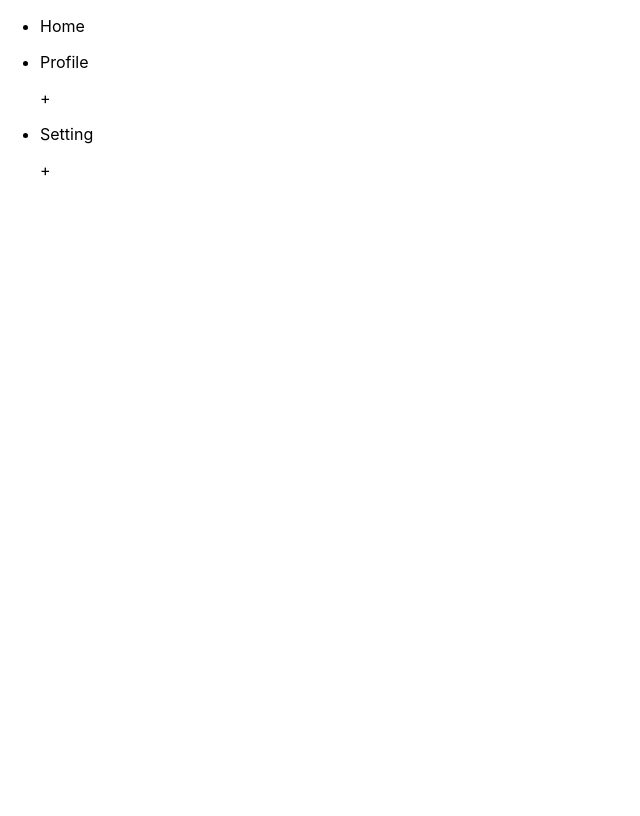
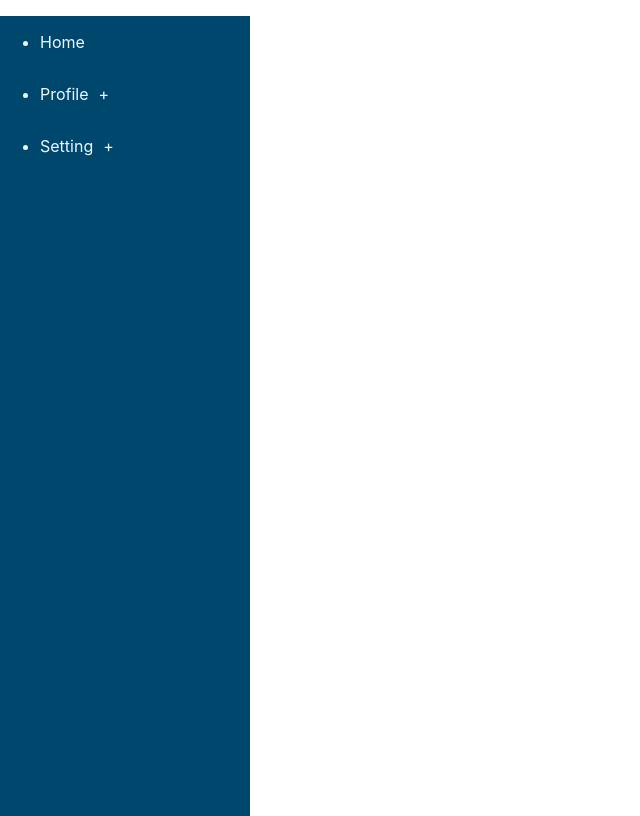
Before and after one commit to rahulrs1399/React_small_functionality, a React (Create React App) app: page / in a window 1280 px wide. Shown: the whole page, without its empty margins (0-640 px from the left). Built offline with nearby package versions, Linux system fonts and the light colour scheme.

Commit message:
added styling

```diff
--- a/src/component/tree-view/Menu-list.jsx
+++ b/src/component/tree-view/Menu-list.jsx
@@ -1,3 +1,4 @@
+import './style.css'
 
 import MenuItem from "./MenuItem";
 
@@ -5,7 +6,7 @@ export default function MenuList({ list = [] }) {
 
 
   return (
-    <ul className="menu-list-container">
+    <ul className="">
       {list && list.length ? (
         list.map((listItem) =>
           <MenuItem item = {listItem} />
--- a/src/component/tree-view/MenuItem.jsx
+++ b/src/component/tree-view/MenuItem.jsx
@@ -1,9 +1,11 @@
+import './style.css'
 import React, {useState} from 'react'
 import MenuList from './Menu-list'
 
 const MenuItem = ({item}) => {
 
     const [displayCurrentChildrens, setDisplayCurrentChildrens] = useState({});
+    // const [expandButton, setExpandButton] = useState(true);
 
     function handleToggelChildren(getCurrentChidrens){
         setDisplayCurrentChildrens({
@@ -12,14 +14,22 @@ const MenuItem = ({item}) => {
         })
     }
 
+    // console.log(displayCurrentChildrens);
+
+    // function toggel(){
+    //     return displayCurrentChildrens ? '+' : '-';
+    // }
+
   return (
     <div>
         <li>
-            <div>
+            <div className='menu-item'>
                 <p>{item.label}</p>
                 {
                     item && item.children && item.children.length
-                    ? <span onClick={() => handleToggelChildren(item.label)}>+</span>
+                    ? <span onClick={() => handleToggelChildren(item.label)}>{
+                        displayCurrentChildrens[item.label]  ? '-' : '+'
+                    }</span>
                     : null
                 }
             </div>
--- a/src/component/tree-view/index.jsx
+++ b/src/component/tree-view/index.jsx
@@ -1,4 +1,5 @@
 import MenuList from './Menu-list'
+import './style.css'
 
 
 export default function TreeView({menu = []}){
--- /dev/null
+++ b/src/component/tree-view/style.css
@@ -0,0 +1,21 @@
+.tree-view-container {
+    min-height: 100vh;
+    width: 250px;
+    background: rgb(0, 71, 110);
+    color: aliceblue;
+}
+
+.menu-list-container {
+    list-style: none;
+    margin: 0px;
+    padding: 0px;
+    padding-left: 40px;
+    padding-top: 20px;
+}
+
+.menu-item {
+    display: flex;
+    gap: 10px;
+    align-items: center;
+    cursor: pointer;
+}
```
